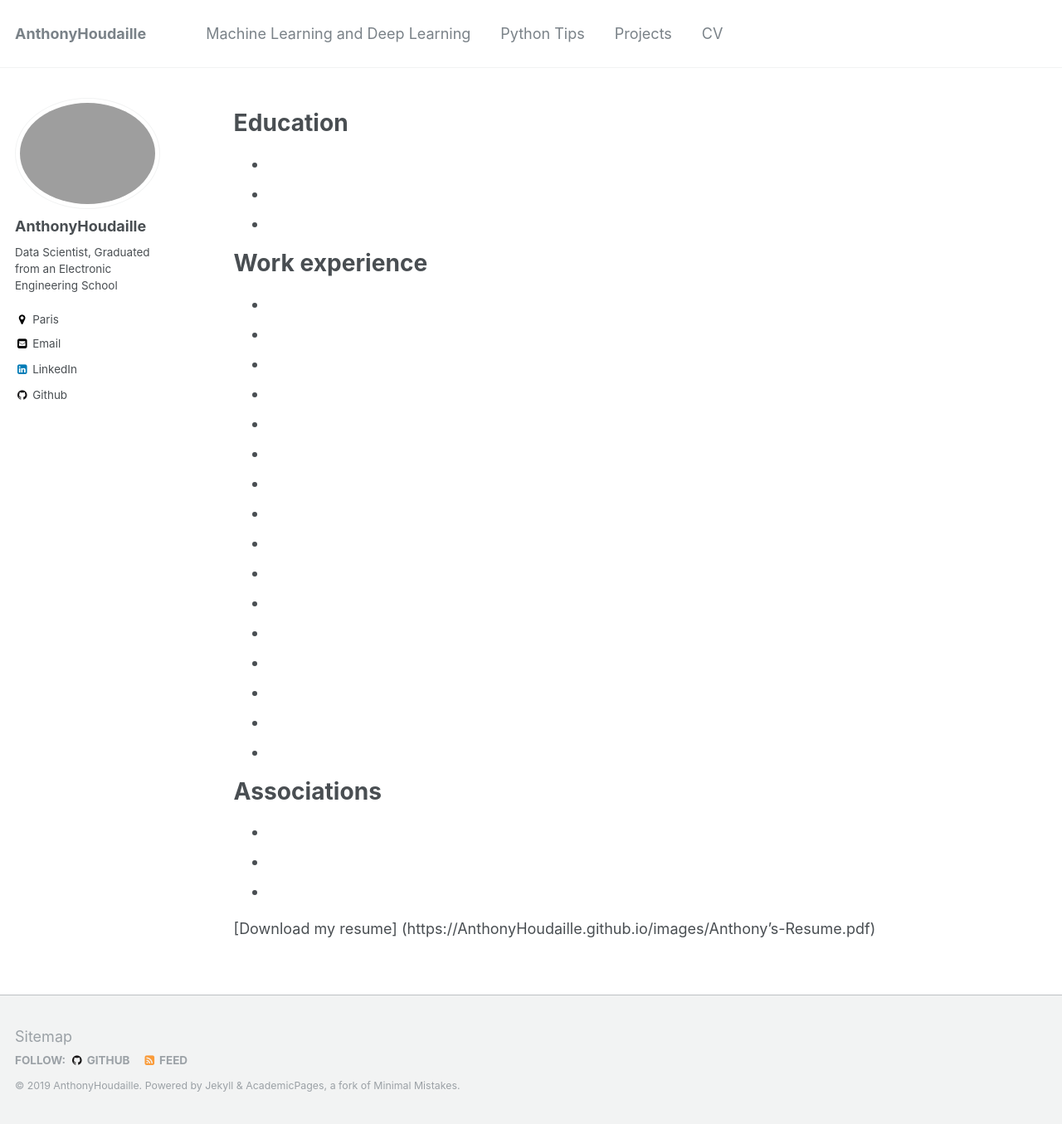
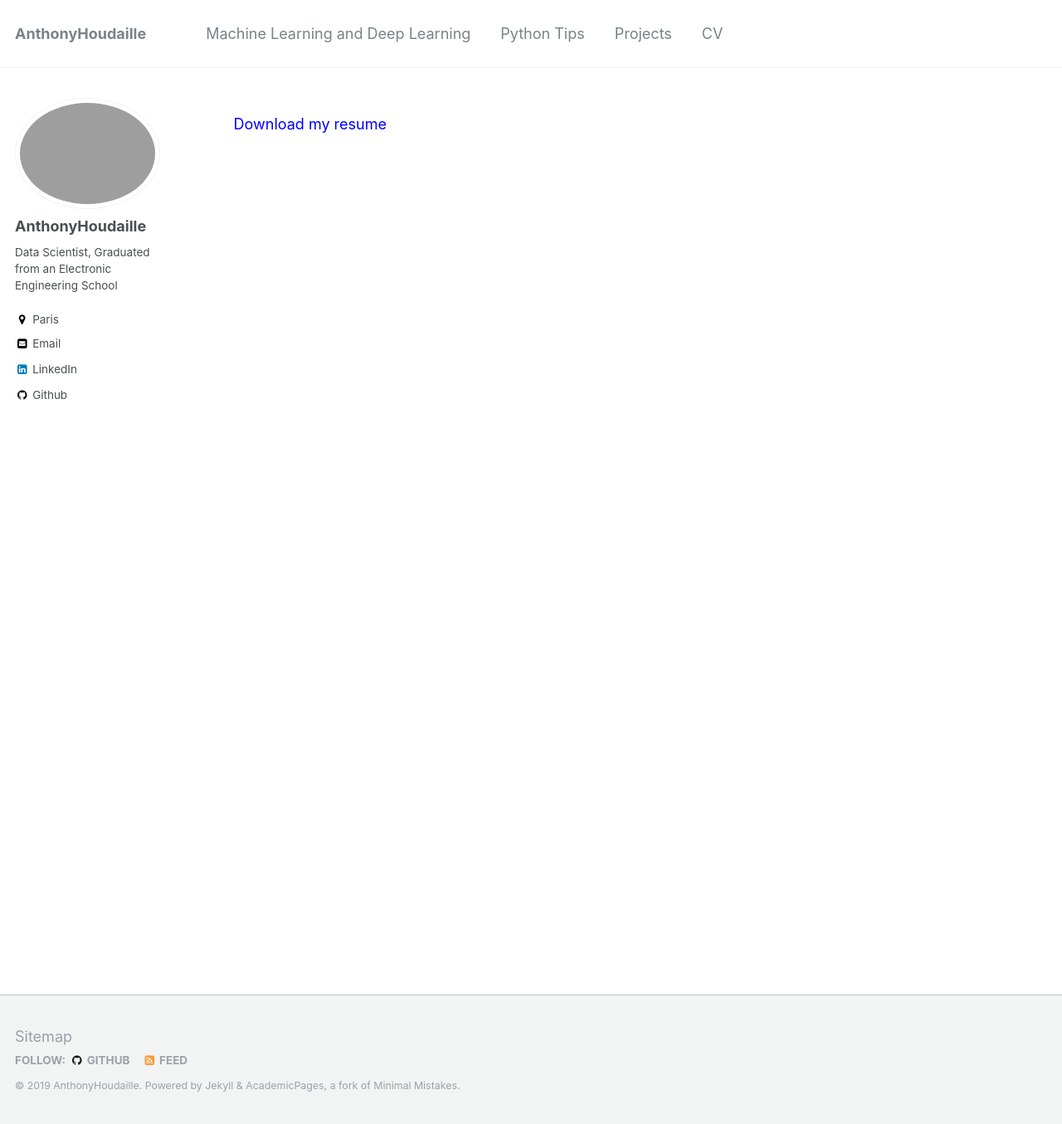
Before and after one commit to AnthonyHoudaille/AnthonyHoudaille.github.io, a Jekyll site: the page built from _pages/cv.md, in a window 1280 px wide and 1355 px high. Shown: the whole window at 83% size. Built offline with Jekyll 4.4.1, drawn with Linux system fonts in a browser that asks for light colours.

Commit message:
Update cv.md

```diff
--- a/_pages/cv.md
+++ b/_pages/cv.md
@@ -8,40 +8,5 @@ redirect_from:
 
 {% include base_path %}
 
-Education
-======
-*
-*
-*
 
-Work experience
-======
-*
-  *
-  *
-  *
-
-*
-  *
-  *
-  *
-
-*
-  *
-  *
-  *
-
-*
-  *
-  *
-  *
-
-
-
-Associations
-======
-*
-*
-*
-
-[Download my resume] (https://AnthonyHoudaille.github.io/images/Anthony's-Resume.pdf)
+<span style="color:blue">[Download my resume](https://AnthonyHoudaille.github.io/images/Anthony's-Resume.pdf)</span>
```
